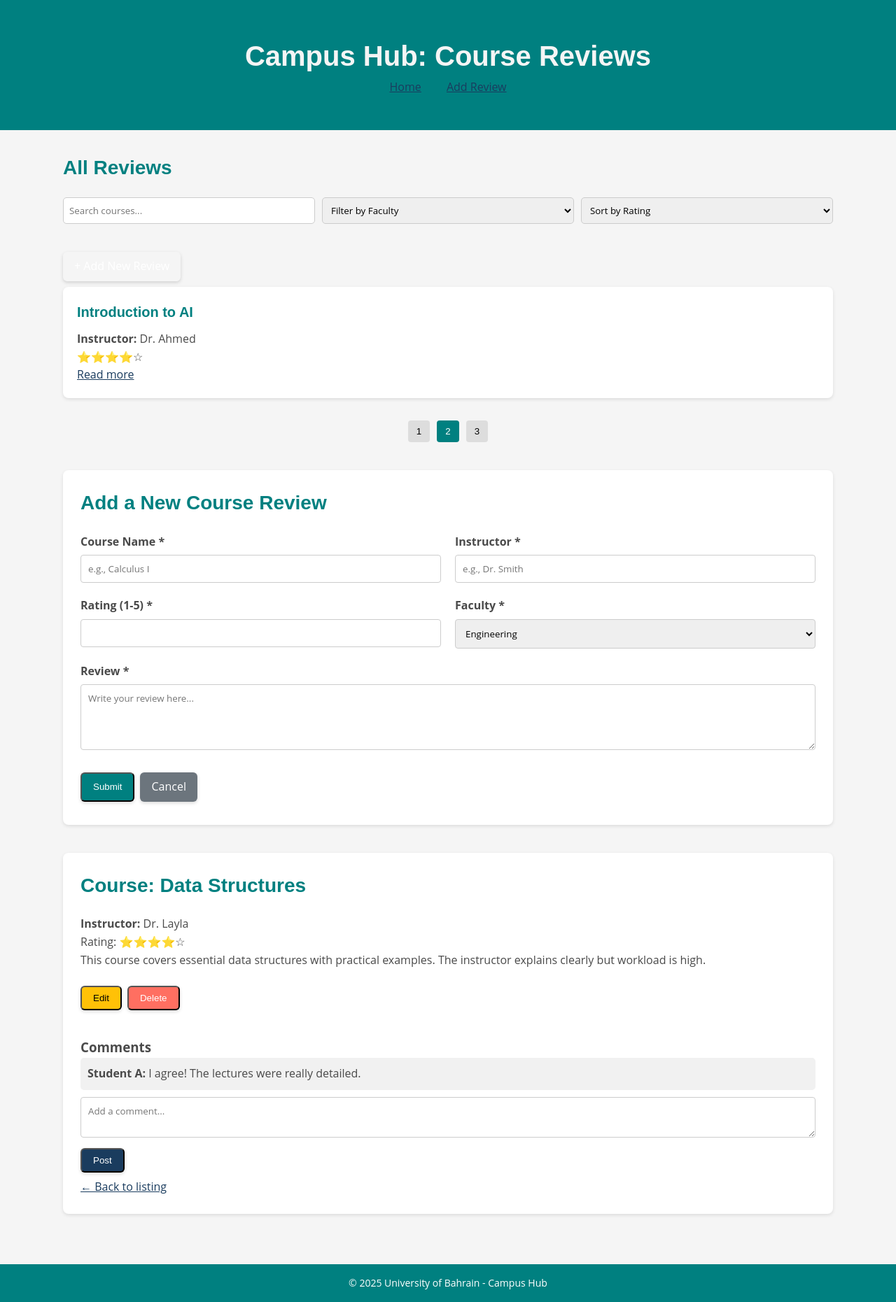
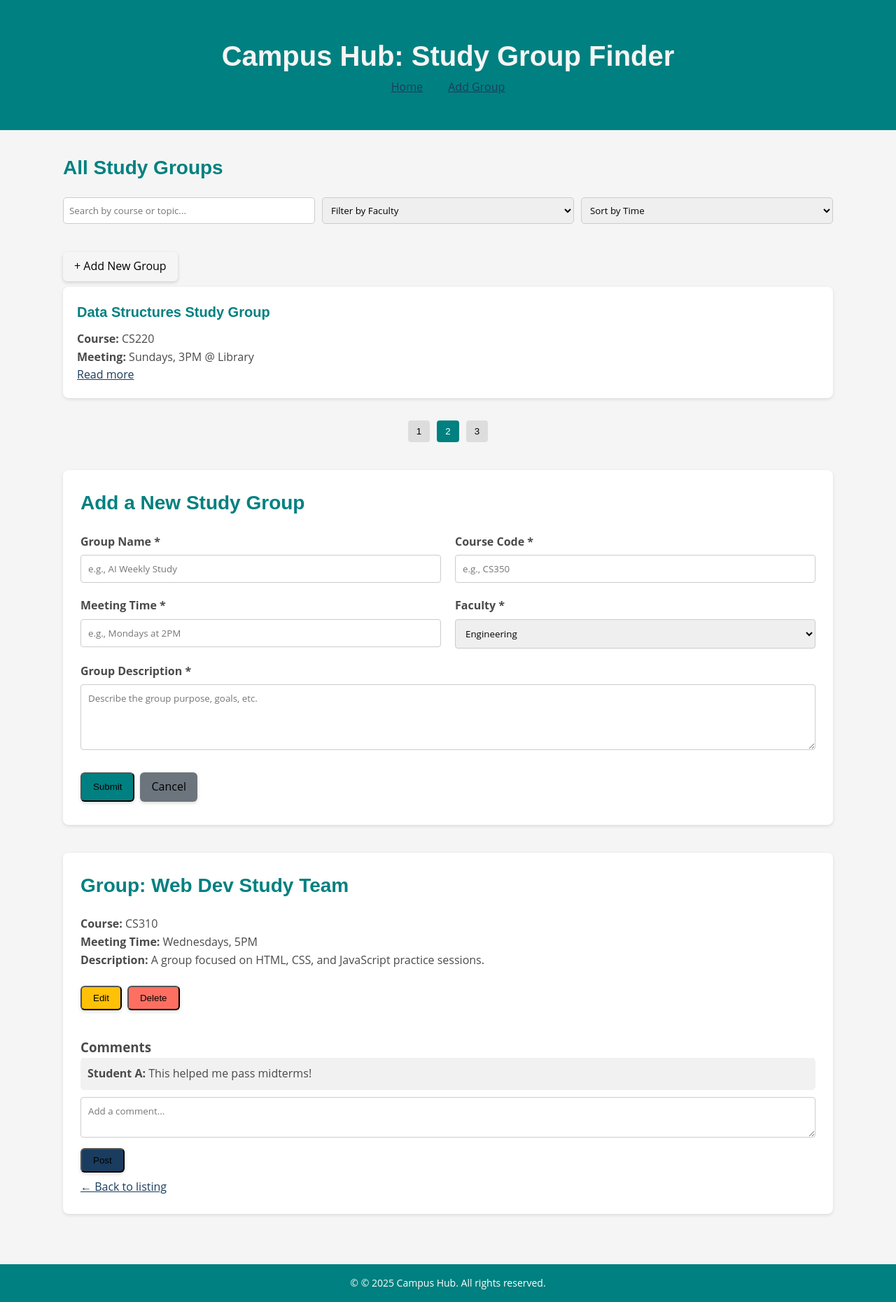
Before and after one commit to munaAbdulla00983/Cs333-Project, a PHP site: page /Groups/index.html in a window 1280 px wide. Shown: the whole page at 70% size. Run offline with PHP 8.4, Linux system fonts and the light colour scheme.

Commit message:
second version Groups

```diff
--- a/Groups/index.html
+++ b/Groups/index.html
@@ -3,7 +3,7 @@
 <head>
   <meta charset="UTF-8" />
   <meta name="viewport" content="width=device-width, initial-scale=1.0"/>
-  <title>Campus Hub - Course Reviews</title>
+  <title>Campus Hub - Study Group Finder</title>
   <link rel="stylesheet" href="style.css" />
 </head>
 <body>
@@ -11,10 +11,10 @@
   <!-- Header -->
   <header>
     <div class="container header-content">
-      <h1>Campus Hub: Course Reviews</h1>
+      <h1>Campus Hub: Study Group Finder</h1>
       <nav>
         <a href="#">Home</a>
-        <a href="#create-review">Add Review</a>
+        <a href="#create-group">Add Group</a>
       </nav>
     </div>
   </header>
@@ -24,31 +24,32 @@
 
     <!-- Main Listing Page -->
     <section class="listing">
-      <h2>All Reviews</h2>
+      <h2>All Study Groups</h2>
 
       <!-- Search and Filter -->
       <div class="filter-section">
-        <input type="text" placeholder="Search courses..." />
+        <input type="text" placeholder="Search by course or topic..." />
         <select>
           <option>Filter by Faculty</option>
+          <option></option>
         </select>
         <select>
-          <option>Sort by Rating</option>
+          <option>Sort by Time</option>
         </select>
       </div>
 
-      <!-- Add Review Button -->
-      <a href="#create-review" class="btn">+ Add New Review</a>
+      <!-- Add Group Button -->
+      <a href="#create-group" class="btn">+ Add New Group</a>
 
-      <!-- Grid of Reviews -->
+      <!-- Grid of Study Groups -->
       <div class="review-grid">
         <article class="review-card">
-          <h3>Introduction to AI</h3>
-          <p><strong>Instructor:</strong> Dr. Ahmed</p>
-          <p>⭐⭐⭐⭐☆</p>
+          <h3>Data Structures Study Group</h3>
+          <p><strong>Course:</strong> CS220</p>
+          <p><strong>Meeting:</strong> Sundays, 3PM @ Library</p>
           <a href="#detail-view" class="link">Read more</a>
         </article>
-        <!-- Add more cards here -->
+        <!-- Add more cards -->
       </div>
 
       <!-- Pagination -->
@@ -60,21 +61,21 @@
     </section>
 
     <!-- Item Creation Form -->
-    <section id="create-review" class="form-section">
-      <h2>Add a New Course Review</h2>
+    <section id="create-group" class="form-section">
+      <h2>Add a New Study Group</h2>
       <form>
         <div class="form-grid">
           <div>
-            <label>Course Name *</label>
-            <input type="text" required placeholder="e.g., Calculus I" />
+            <label>Group Name *</label>
+            <input type="text" required placeholder="e.g., AI Weekly Study" />
           </div>
           <div>
-            <label>Instructor *</label>
-            <input type="text" required placeholder="e.g., Dr. Smith" />
+            <label>Course Code *</label>
+            <input type="text" required placeholder="e.g., CS350" />
           </div>
           <div>
-            <label>Rating (1-5) *</label>
-            <input type="number" min="1" max="5" required />
+            <label>Meeting Time *</label>
+            <input type="text" required placeholder="e.g., Mondays at 2PM" />
           </div>
           <div>
             <label>Faculty *</label>
@@ -85,8 +86,8 @@
             </select>
           </div>
           <div class="full-width">
-            <label>Review *</label>
-            <textarea rows="4" required placeholder="Write your review here..."></textarea>
+            <label>Group Description *</label>
+            <textarea rows="4" required placeholder="Describe the group purpose, goals, etc."></textarea>
           </div>
         </div>
         <div class="form-buttons">
@@ -98,10 +99,10 @@
 
     <!-- Item Detail View -->
     <section id="detail-view" class="detail-section">
-      <h2>Course: Data Structures</h2>
-      <p><strong>Instructor:</strong> Dr. Layla</p>
-      <p>Rating: ⭐⭐⭐⭐☆</p>
-      <p>This course covers essential data structures with practical examples. The instructor explains clearly but workload is high.</p>
+      <h2>Group: Web Dev Study Team</h2>
+      <p><strong>Course:</strong> CS310</p>
+      <p><strong>Meeting Time:</strong> Wednesdays, 5PM</p>
+      <p><strong>Description:</strong> A group focused on HTML, CSS, and JavaScript practice sessions.</p>
 
       <div class="form-buttons">
         <button class="btn yellow">Edit</button>
@@ -111,7 +112,7 @@
       <div class="comments">
         <h3>Comments</h3>
         <div class="comment-box">
-          <p><strong>Student A:</strong> I agree! The lectures were really detailed.</p>
+          <p><strong>Student A:</strong> This helped me pass midterms!</p>
         </div>
         <textarea placeholder="Add a comment..."></textarea>
         <button class="btn blue">Post</button>
@@ -123,7 +124,7 @@
 
   <!-- Footer -->
   <footer>
-    &copy; 2025 University of Bahrain - Campus Hub
+    &copy; © 2025 Campus Hub. All rights reserved.
   </footer>
 
 </body>
--- a/Groups/style.css
+++ b/Groups/style.css
@@ -4,6 +4,8 @@
   margin: 0;
   padding: 0;
 }
+
+
 
 /* General Styles */
 body {
@@ -71,7 +73,7 @@
   display: inline-block;
   padding: 8px 16px;
   border-radius: 6px;
-    color: #fff;
+  color: #000000;
   text-decoration: none;
   box-shadow: 0 2px 5px rgba(0, 0, 0, 0.15);
   margin: 8px 0;
```
Lines whose indentation alone changed are shown as unchanged.
